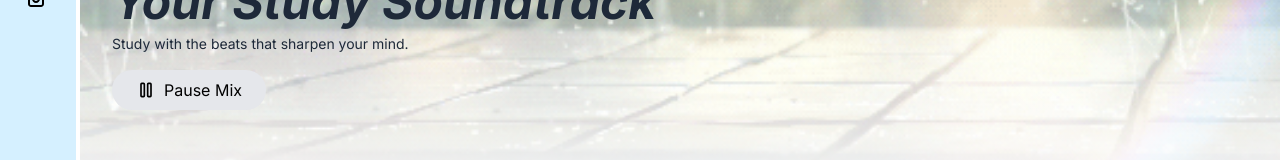
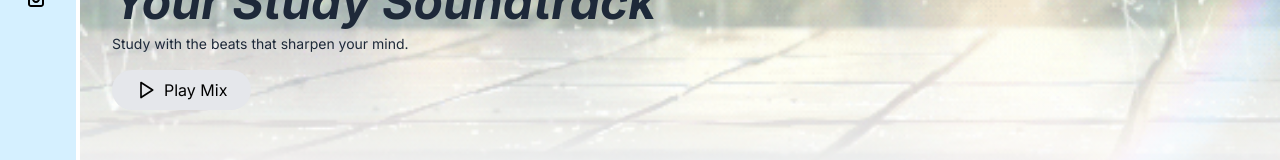
Before and after one commit to MrNobodyCam/SmartSched, a React (Vite) app in the folder frontend/: page /music in a window 1280 px wide. Shown: the part 216-376 px from the top of the page. Built offline with nearby package versions, Linux system fonts and the light colour scheme; no server answers.

Commit message:
musicV2.5

```diff
--- a/frontend/src/pages/Music/music.tsx
+++ b/frontend/src/pages/Music/music.tsx
@@ -85,16 +85,20 @@ const MusicPlayer = () => {
   };
 
   useEffect(() => {
-    // Reset playing state when component mounts
-    setIsPlaying(false);
-  }, []);
+    // Reset playing state when track changes
+    if (audioRef.current) {
+      const iframe = audioRef.current;
+      const message = '{"event":"command","func":"stopVideo","args":""}';
+      iframe.contentWindow?.postMessage(message, "*");
+      setIsPlaying(false);
+    }
+  }, [currentTrack]);
 
   const handleTrackClick = (index: number) => {
     if (currentTrack === index) {
       togglePlay();
     } else {
       setCurrentTrack(index);
-      setIsPlaying(false);
     }
   };
 
@@ -102,7 +106,7 @@ const MusicPlayer = () => {
     const videoId = url.includes("youtu.be")
       ? url.split("/").pop()?.split("?")[0]
       : url.split("v=")[1]?.split("&")[0];
-    return `https://www.youtube.com/embed/${videoId}?enablejsapi=1&origin=${window.location.origin}`;
+    return `https://www.youtube.com/embed/${videoId}?enablejsapi=1&origin=${window.location.origin}&autoplay=0&mute=0`;
   };
 
   return (
@@ -144,6 +148,7 @@ const MusicPlayer = () => {
         src={tracks[currentTrack] ? getEmbedUrl(tracks[currentTrack].url) : ""}
         style={{ display: "none" }}
         allow="autoplay"
+        onLoad={() => setIsPlaying(false)}
       />
       <div className="flex-1 overflow-y-auto p-3 md:p-4 bg-gradient-to-b from-white to-gray-50 scrollbar-hide">
         <div className="w-8xl mx-auto px-2 md:px-4">
```
